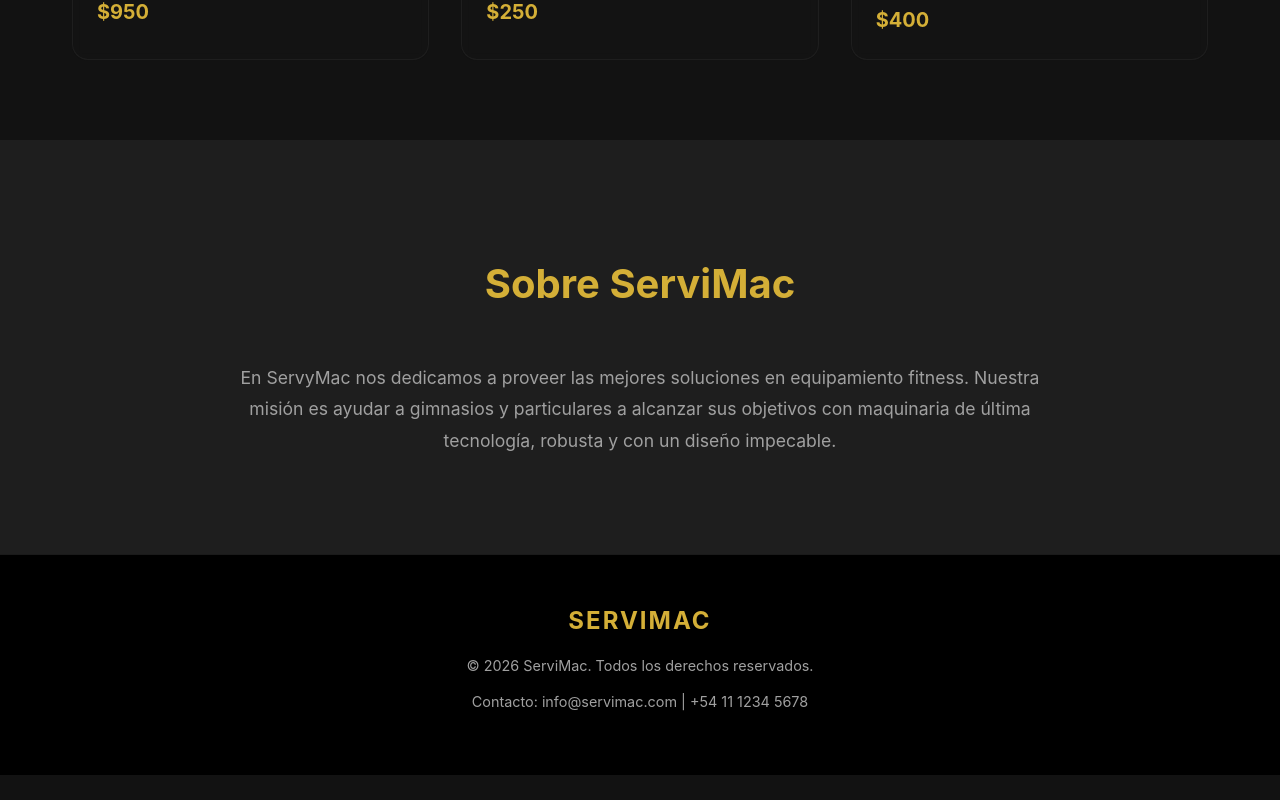
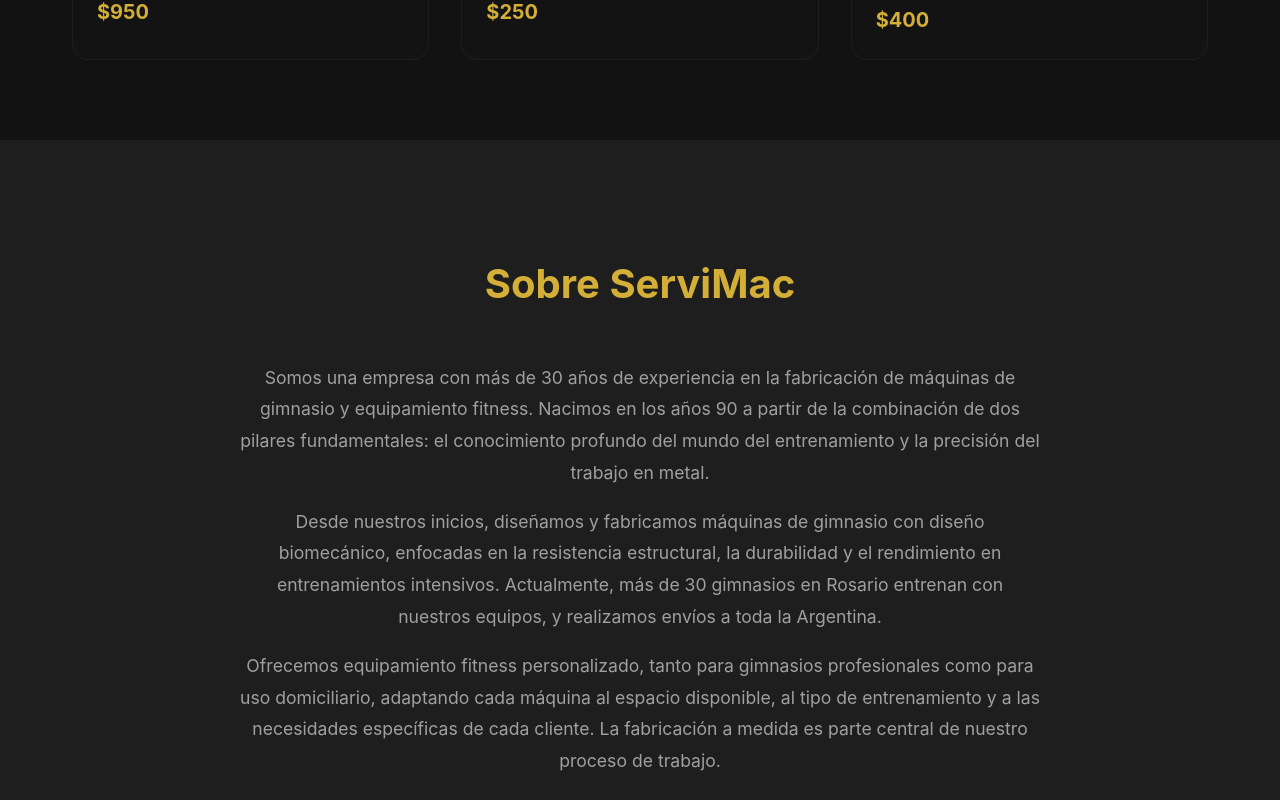
Before and after one commit to IvanTeves/ServiMac, a React (Vite) app: page / in a window 1280 px wide. Shown: the part 1986-2786 px from the top of the page. Before the commit the page ends 2761 px from the top, so only its background shows below. Built offline with nearby package versions, Linux system fonts and the light colour scheme.

Commit message:
Test: rama ivo prueba psuh

```diff
--- a/src/components/LandingPage/LandingPage.jsx
+++ b/src/components/LandingPage/LandingPage.jsx
@@ -54,9 +54,19 @@
     <div className={styles.aboutContent}>
       <h2 className={styles.sectionTitle}>Sobre ServiMac</h2>
       <p className={styles.aboutText}>
-        En ServyMac nos dedicamos  a proveer las mejores soluciones en equipamiento fitness.
-        Nuestra misión es ayudar a gimnasios y particulares a alcanzar sus objetivos con maquinaria
-        de última tecnología, robusta y con un diseño impecable.
+        Somos una empresa con más de 30 años de experiencia en la fabricación de máquinas de gimnasio y equipamiento fitness. Nacimos en los años 90 a partir de la combinación de dos pilares fundamentales: el conocimiento profundo del mundo del entrenamiento y la precisión del trabajo en metal.
+      </p>
+      <p className={styles.aboutText}>
+        Desde nuestros inicios, diseñamos y fabricamos máquinas de gimnasio con diseño biomecánico, enfocadas en la resistencia estructural, la durabilidad y el rendimiento en entrenamientos intensivos. Actualmente, más de 30 gimnasios en Rosario entrenan con nuestros equipos, y realizamos envíos a toda la Argentina.
+      </p>
+      <p className={styles.aboutText}>
+        Ofrecemos equipamiento fitness personalizado, tanto para gimnasios profesionales como para uso domiciliario, adaptando cada máquina al espacio disponible, al tipo de entrenamiento y a las necesidades específicas de cada cliente. La fabricación a medida es parte central de nuestro proceso de trabajo.
+      </p>
+      <p className={styles.aboutText}>
+        Nuestros equipos se destacan por su robustez, confiabilidad y larga vida útil, convirtiéndose en una inversión sólida para gimnasios, estudios de entrenamiento y hogares que buscan calidad profesional.
+      </p>
+      <p className={styles.aboutText}>
+        Además, contamos con gimnasio propio que también funciona como showroom, donde podes ver y probar nuestro equipamiento. Acércate a Essentia Fitness en España 1968, Rosario.
       </p>
     </div>
   </section>
```
